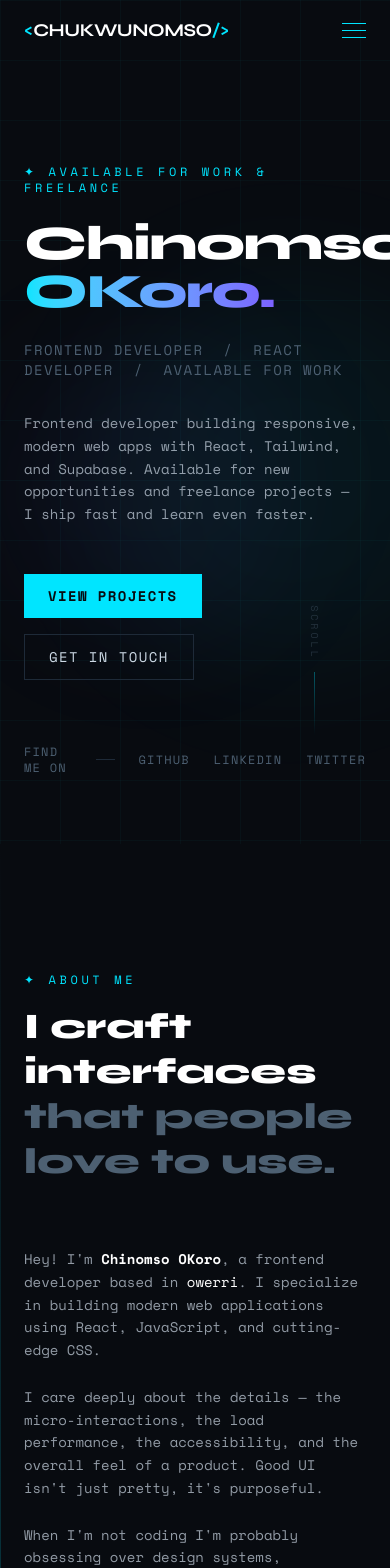
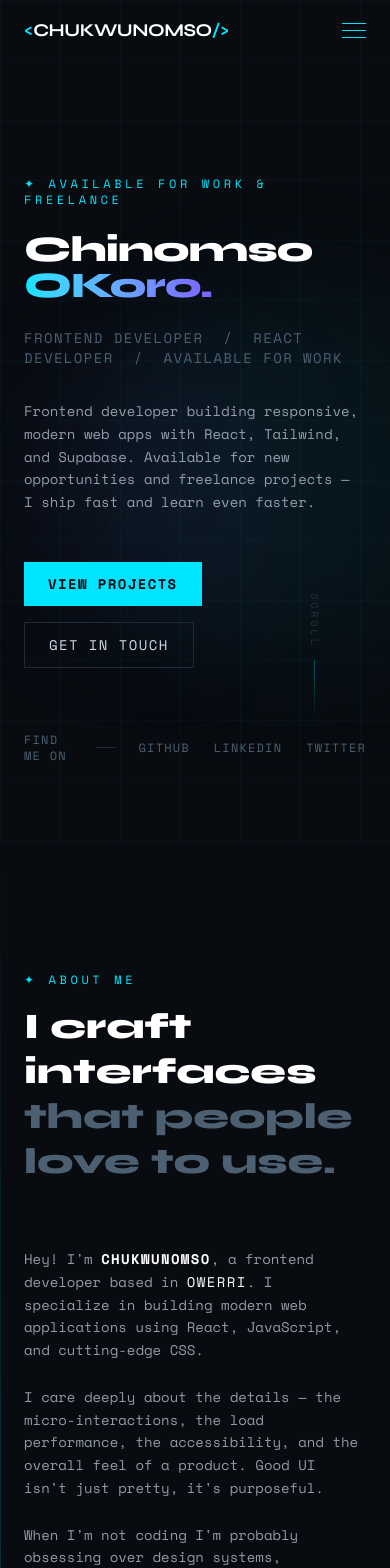
Before and after one commit to chukwumnomso/my-portfolio, a React (Vite) app: page / in a window 390 px wide. Shown: the top 1568 px of the page. Built offline with nearby package versions, Linux system fonts and the light colour scheme.

Commit message:
fix: hero name size on small screen

```diff
--- a/src/components/About.jsx
+++ b/src/components/About.jsx
@@ -28,11 +28,13 @@ export default function About() {
           <div className="space-y-6 text-sm leading-relaxed text-[#cdd9e5]/70">
             <p>
               Hey! I'm{" "}
-              <span className="text-white font-bold">Chinomso OKoro</span>, a
-              frontend developer based in{" "}
-              <span className="text-white">owerri</span>. I specialize in
-              building modern web applications using React, JavaScript, and
-              cutting-edge CSS.
+              <span className="text-white font-bold tracking-widest">
+                CHUKWUNOMSO
+              </span>
+              , a frontend developer based in{" "}
+              <span className="text-white tracking-widest">OWERRI</span>. I
+              specialize in building modern web applications using React,
+              JavaScript, and cutting-edge CSS.
             </p>
             <p>
               I care deeply about the details — the micro-interactions, the load
--- a/src/components/Hero.jsx
+++ b/src/components/Hero.jsx
@@ -21,10 +21,10 @@ export default function Hero() {
         </p>
 
         {/* Name */}
-        <h1 className="fade-up-2 font-['Syne'] font-extrabold text-5xl md:text-7xl lg:text-8xl text-white leading-none tracking-tight mb-6">
+        <h1 className="fade-up-2 font-['Syne'] font-extrabold text-4xl md:text-7xl lg:text-8xl text-white leading-none tracking-tight mb-6">
           Chinomso
           <br />
-          <span className="text-transparent bg-clip-text bg-gradient-to-r from-[#00e5ff] to-[#7b61ff]">
+          <span className="text-transparent bg-clip-text bg-linear-to-r from-[#00e5ff] to-[#7b61ff]">
             OKoro.
           </span>
         </h1>
```
